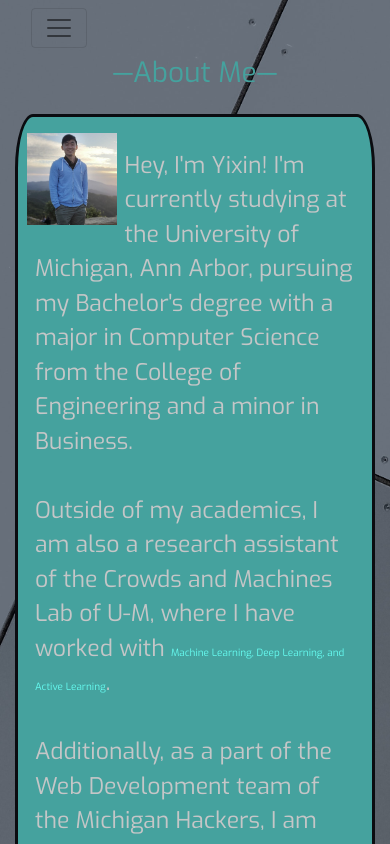
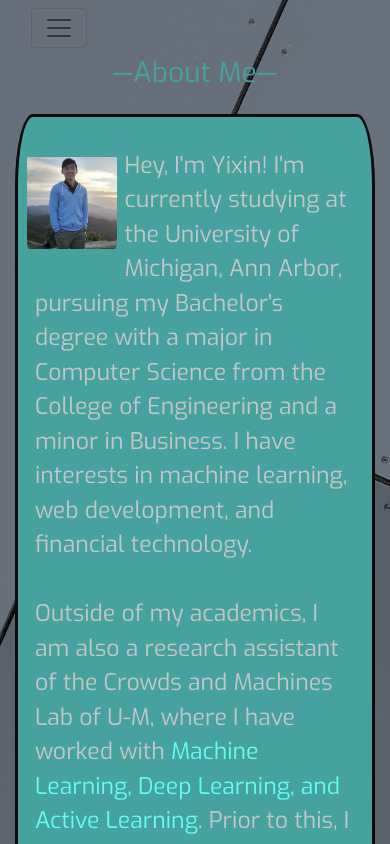
Before and after one commit to yixinxiao7/site, a React (Create React App) app: page /#/aboutMe in a window 390 px wide. Shown: the top 844 px of the page. Built offline with nearby package versions, Linux system fonts and the light colour scheme.

Commit message:
bug fixes

```diff
--- a/src/pages/about_me.jsx
+++ b/src/pages/about_me.jsx
@@ -7,7 +7,7 @@ import {renderNavBar} from '../global_component/nav_bar.jsx';
 
 const renderPicture = () =>{
     return(
-        <Image src = {Pic} className = "resize-image pb-1 px-2"/>
+        <Image src = {Pic} className = "resize-image pb-1 px-2 pt-4"/>
     );
 }
 
@@ -15,7 +15,7 @@ const renderDescription = () =>{
     return(
         <>
             <p className = "text-sec p-3">
-                Hey, I'm Yixin! I'm currently studying at the University of Michigan, Ann Arbor, pursuing my Bachelor's degree with a major in Computer Science from the College of Engineering and a minor in Business. <br/><br/> Outside of my academics, I am also a research assistant of the Crowds and Machines Lab of U-M, where I have worked with <a href = "#/research" className="db">Machine Learning, Deep Learning, and Active Learning</a>. <br/><br/> Additionally, as a part of the Web Development team of the Michigan Hackers, I am working on the front-end of web application which will help future students better plan our their schedules for upcoming semesters. After the completion of the app, I plan on learning back-end development for future projects.
+                Hey, I'm Yixin! I'm currently studying at the University of Michigan, Ann Arbor, pursuing my Bachelor's degree with a major in Computer Science from the College of Engineering and a minor in Business. I have interests in machine learning, web development, and financial technology. <br/><br/> Outside of my academics, I am also a research assistant of the Crowds and Machines Lab of U-M, where I have worked with <a href = "#/research" className="db small-modified">Machine Learning, Deep Learning, and Active Learning</a>. Prior to this, I developed an augmented reality iOS application for AR related research. <br/><br/> Additionally, as a part of the Web Development team of the Michigan Hackers, I am working on the front-end of web application which will help future students better plan our their schedules for upcoming semesters. Most of my work is done in the ReactJS environment. After the completion of the app, I plan on learning back-end development for future projects, most likely via Google Go.
             </p>
 
         </>
--- a/src/pages/css/about_me.css
+++ b/src/pages/css/about_me.css
@@ -1,7 +1,7 @@
 .resize-image{
     width:30%;
     float: left;
-    border-radius: 5%;
+    border-radius: 10%;
 }
 
 .header-color{
@@ -21,6 +21,7 @@
 
 .db{
     color: #66FCF1;
+    font-size:23px;
 }
 .apply-border{
     border: solid;
--- a/src/pages/css/home_page.css
+++ b/src/pages/css/home_page.css
@@ -15,7 +15,7 @@
 
 .image-resize{
     width:20%;
-
+    height: auto;
 }
 
 .image-decorate{
@@ -42,5 +42,7 @@
 @media only screen and (max-width: 500px) {
     .image-resize{
         width: 50%;
+        height: auto;
+        display:block;
     }
   }
```
